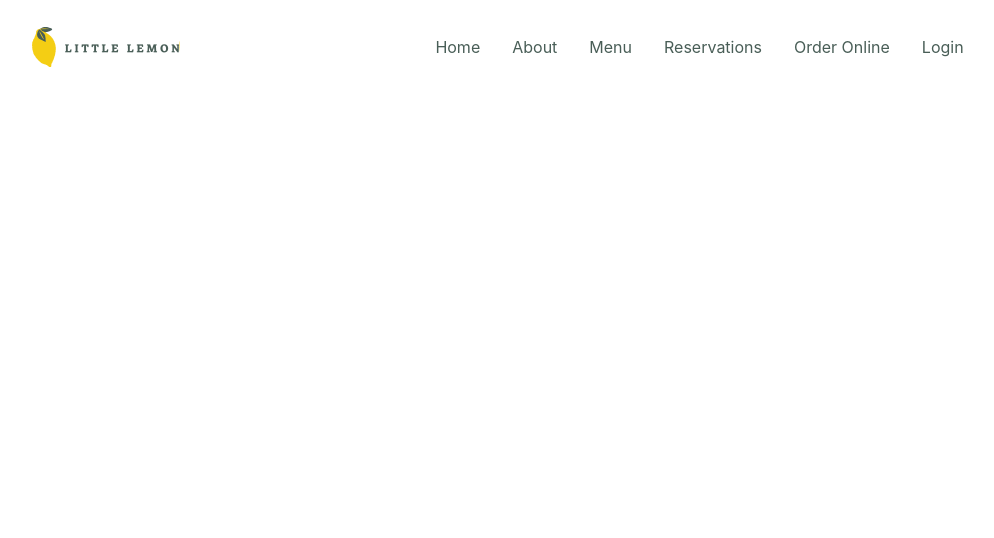
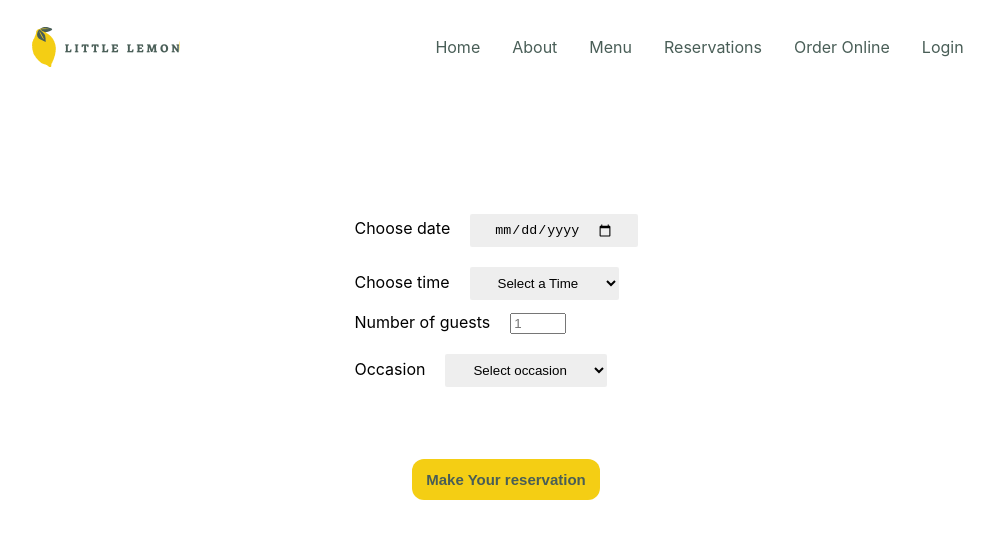
Before and after one commit to PeihanK/Meta-Front-End-Developer-Capstone, a React (Create React App) app: page /booking in a window 1280 px wide. Shown: the top 538 px of the page, without its empty margins (134-1128 px from the left). Built offline with nearby package versions, Linux system fonts and the light colour scheme.

Commit message:
upd 20.07

```diff
--- a/src/App.js
+++ b/src/App.js
@@ -1,10 +1,11 @@
 import React from "react";
 import "./App.css";
 import Nav from "./components/Nav";
-import Main from "./components/Main";
+import Header from "./components/Header";
 import Menu from "./components/Menu";
 import Footer from "./components/Footer";
 import About from "./components/About";
+import ParentComponent from "./components/Main"; // Импортируем ParentComponent
 import { BrowserRouter as Router, Route, Routes } from "react-router-dom";
 
 function App() {
@@ -12,9 +13,10 @@ function App() {
     <Router>
       <Nav />
       <Routes>
-        <Route path="/" element={<Main />} />
+        <Route path="/" element={<Header />} />
         <Route path="/about" element={<About />} />
         <Route path="/menu" element={<Menu />} />
+        <Route path="/booking" element={<ParentComponent />} /> {/* Используем ParentComponent */}
         <Route path="/footer" element={<Footer />} />
       </Routes>
     </Router>
--- a/src/components/BookingForm.js
+++ b/src/components/BookingForm.js
@@ -4,7 +4,7 @@ const BookingForm = (props) => {
   const [occasion, setOccasion] = useState("");
   const [guests, setGuests] = useState("");
   const [date, setDate] = useState("");
-  const [times, setTimes] = useState("");
+  const [time, setTime] = useState("");
 
   const handleSubmit = (e) => {
     e.preventDefault();
@@ -12,8 +12,8 @@ const BookingForm = (props) => {
   };
 
   const handleChange = (e) => {
-    setDate(e);
-    props.dispatch(e);
+    setDate(e.target.value);
+    props.dispatch(e.target.value);
   };
 
   return (
@@ -26,7 +26,7 @@ const BookingForm = (props) => {
               <input
                 id="book-date"
                 value={date}
-                onChange={(e) => handleChange(e.target.value)}
+                onChange={handleChange}
                 type="date"
                 required
               />
@@ -35,13 +35,15 @@ const BookingForm = (props) => {
               <label htmlFor="book-time">Choose time</label>
               <select
                 id="book-time"
-                value={times}
-                onChange={(e) => setTimes(e.target.value)}
+                value={time}
+                onChange={(e) => setTime(e.target.value)}
                 required
               >
                 <option value="">Select a Time</option>
-                {props.availableTimes.availableTimes.map((availableTimes) => (
-                  <option key={availableTimes}>{availableTimes}</option>
+                {props.availableTimes && props.availableTimes.map((availableTime, index) => (
+                  <option key={index} value={availableTime}>
+                    {availableTime}
+                  </option>
                 ))}
               </select>
             </div>
@@ -62,23 +64,22 @@ const BookingForm = (props) => {
               <label htmlFor="book-occasion">Occasion</label>
               <select
                 id="book-occasion"
-                key={occasion}
                 value={occasion}
                 onChange={(e) => setOccasion(e.target.value)}
                 required
               >
-                <option>Select occasion</option>
-                <option>Birthday</option>
-                <option>Anniversary</option>
-                <option>Octoberfest</option>
+                <option value="">Select occasion</option>
+                <option value="Birthday">Birthday</option>
+                <option value="Anniversary">Anniversary</option>
+                <option value="Other">Other</option>
               </select>
+            </div>
             <div className="btnForm">
               <input
                 aria-label="On Click"
                 type="submit"
                 value="Make Your reservation"
               />
-              </div>
             </div>
           </fieldset>
         </form>
--- a/src/components/Main.js
+++ b/src/components/Main.js
@@ -1,73 +1,44 @@
 import React, { useReducer } from "react";
-import { Routes, Route, useNavigate } from "react-router-dom";
-import ConfirmedBooking from "./ConfirmedBooking";
-import Booking from "./BookingForm";
-import Header from "./Header";
+import Booking from "./Booking";
 
-const Main = () => {
-  const seededRandom = function (seed) {
-    var m = 2 ** 35 - 31;
-    var a = 185852;
-    var s = seed % m;
-    return function () {
-      return (s = (s * a) % m) / m;
-    };
+const initialState = {
+  availableTimes: ["12:00", "13:00", "14:00", "15:00", "16:00", "17:00", "18:00"],
+};
+
+const reducer = (state, action) => {
+  switch (action.type) {
+    case "UPDATE_TIMES":
+      return {
+        ...state,
+        availableTimes: action.payload,
+      };
+    default:
+      return state;
+  }
+};
+
+const ParentComponent = () => {
+  const [state, dispatch] = useReducer(reducer, initialState);
+
+  const submitForm = (e) => {
+    e.preventDefault();
+    console.log("Form submitted");
   };
 
-  const fetchAPI = function (date) {
-    let result = [];
-    let random = seededRandom(date.getDate());
-
-    for (let i = 17; i <= 23; i++) {
-      if (random() < 0.5) {
-        result.push(i + ":00");
-      }
-      if (random() < 0.5) {
-        result.push(i + ":30");
-      }
-    }
-    return result;
-  };
-
-  const submitAPI = function (formData) {
-    return true;
-  };
-
-  const updateTimes = (availableTimes, action) => {
-    if (action) {
-      return { availableTimes: fetchAPI(new Date(action)) };
-    }
-    return { availableTimes: fetchAPI(new Date()) };
-  };
-
-  const initializeTimes = { availableTimes: fetchAPI(new Date()) };
-  const [availableTimes, dispatch] = useReducer(updateTimes, initializeTimes);
-  const navigate = useNavigate();
-
-  const submitForm = (formData) => {
-    if (submitAPI(formData)) {
-      navigate("/confirmed-booking");
-    }
+  const updateTimes = (date) => {
+    const newTimes = ["12:00", "13:00", "14:00", "15:00", "16:00", "17:00", "18:00"]; // Example updated times
+    dispatch({ type: "UPDATE_TIMES", payload: newTimes });
   };
 
   return (
-    <>
-      <Routes>
-        <Route
-          path="/booking"
-          element={
-            <Booking
-              availableTimes={availableTimes}
-              dispatch={dispatch}
-              submitForm={submitForm}
-            />
-          }
-        />
-        <Route path="/confirmed-booking" element={<ConfirmedBooking />} />
-      </Routes>
-      <Header />
-    </>
+    <div>
+      <Booking
+        availableTimes={state.availableTimes}
+        dispatch={updateTimes}
+        submitForm={submitForm}
+      />
+    </div>
   );
 };
 
-export default Main;
+export default ParentComponent;
```
Lines whose indentation alone changed are shown as unchanged.
